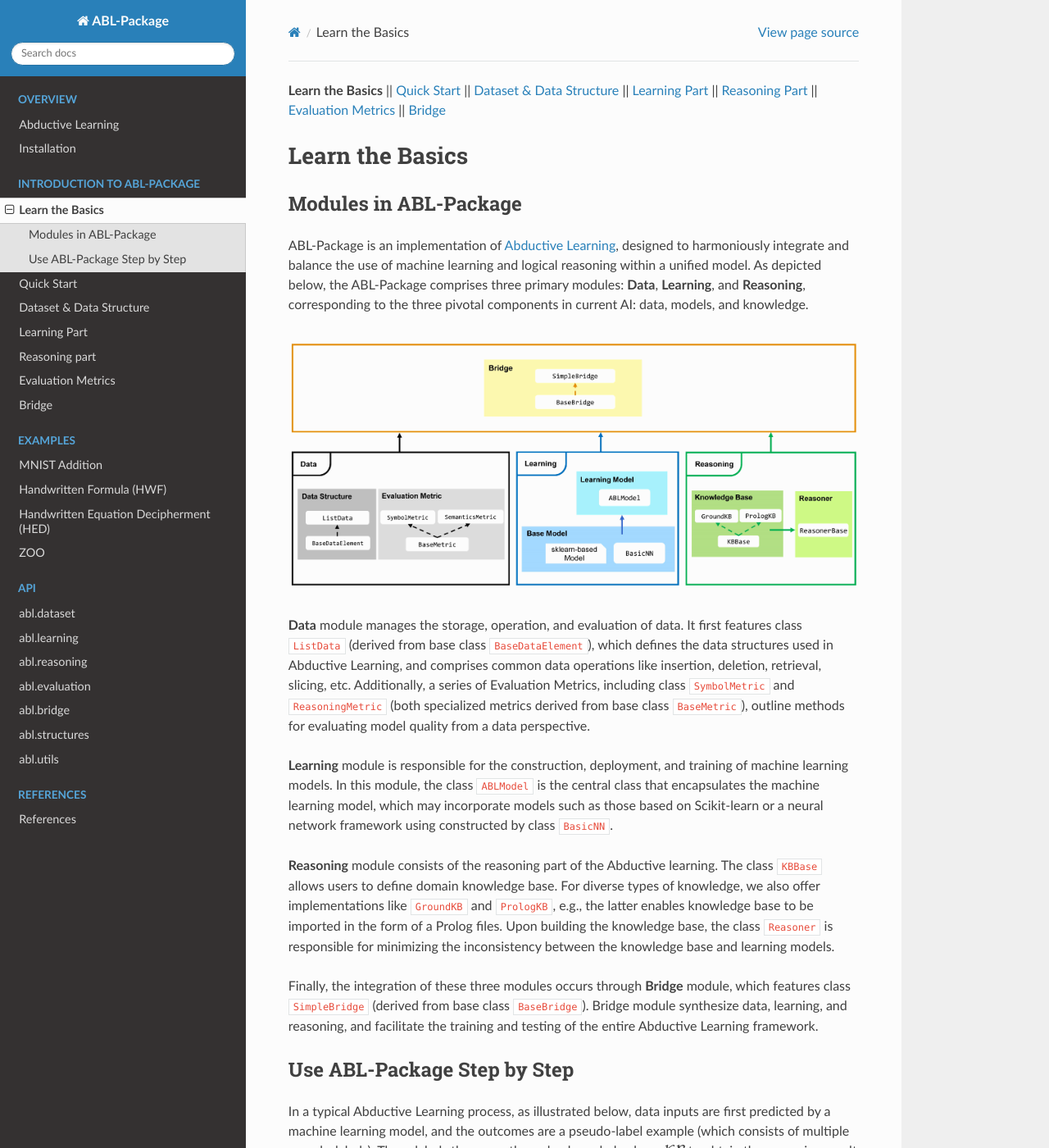
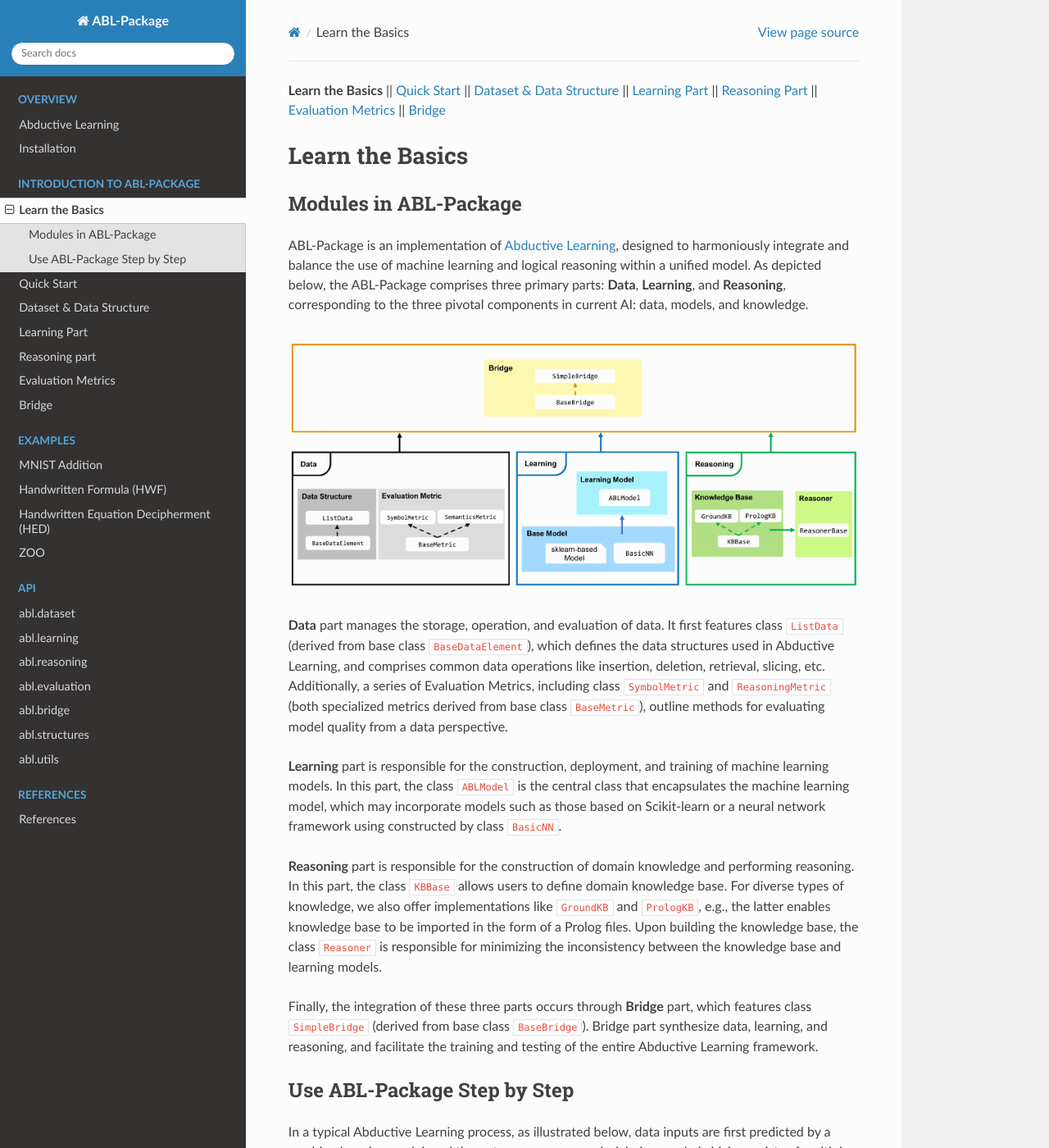
Before and after one commit to AbductiveLearning/ABLkit, a Sphinx documentation site: the page built from docs/Intro/Basics.rst, in a window 1280 px wide and 1400 px high. Shown: the whole window at 82% size. Built offline with Sphinx 7.4.7 and the Read the Docs theme 2.0.0, drawn with Linux system fonts in a browser that asks for light colours.

Commit message:
[FIX] resolve some comments

```diff
--- a/docs/Intro/Basics.rst
+++ b/docs/Intro/Basics.rst
@@ -15,13 +15,13 @@ Modules in ABL-Package
 ABL-Package is an implementation of `Abductive Learning <../Overview/Abductive-Learning.html>`_,
 designed to harmoniously integrate and balance the use of machine learning and
 logical reasoning within a unified model. As depicted below, the
-ABL-Package comprises three primary modules: **Data**, **Learning**, and
+ABL-Package comprises three primary parts: **Data**, **Learning**, and
 **Reasoning**, corresponding to the three pivotal components in current
 AI: data, models, and knowledge.
 
 .. image:: ../img/ABL-Package.png
 
-**Data** module manages the storage, operation, and evaluation of data.
+**Data** part manages the storage, operation, and evaluation of data.
 It first features class ``ListData`` (derived from base class
 ``BaseDataElement``), which defines the data structures used in
 Abductive Learning, and comprises common data operations like insertion,
@@ -30,24 +30,24 @@ Metrics, including class ``SymbolMetric`` and ``ReasoningMetric`` (both
 specialized metrics derived from base class ``BaseMetric``), outline
 methods for evaluating model quality from a data perspective.
 
-**Learning** module is responsible for the construction, deployment, and
-training of machine learning models. In this module, the class
+**Learning** part is responsible for the construction, deployment, and
+training of machine learning models. In this part, the class
 ``ABLModel`` is the central class that encapsulates the machine learning
 model, which may incorporate models such as those based on Scikit-learn
 or a neural network framework using constructed by class ``BasicNN``.
 
-**Reasoning** module consists of the reasoning part of the Abductive
-learning. The class ``KBBase`` allows users to define domain
-knowledge base. For diverse types of knowledge, we also offer
+**Reasoning** part is responsible for the construction of domain knowledge
+and performing reasoning. In this part, the class ``KBBase`` allows users to
+define domain knowledge base. For diverse types of knowledge, we also offer
 implementations like ``GroundKB`` and ``PrologKB``, e.g., the latter
 enables knowledge base to be imported in the form of a Prolog files.
 Upon building the knowledge base, the class ``Reasoner`` is
 responsible for minimizing the inconsistency between the knowledge base
 and learning models.
 
-Finally, the integration of these three modules occurs through
-**Bridge** module, which features class ``SimpleBridge`` (derived from base
-class ``BaseBridge``). Bridge module synthesize data, learning, and
+Finally, the integration of these three parts occurs through
+**Bridge** part, which features class ``SimpleBridge`` (derived from base
+class ``BaseBridge``). Bridge part synthesize data, learning, and
 reasoning, and facilitate the training and testing of the entire
 Abductive Learning framework.
 
```
Also changed, not shown: docs/Overview/Abductive-Learning.rst (+9 -7 lines), docs/Overview/Installation.rst (+8 -1 lines), docs/README.rst (+8 -8 lines).
